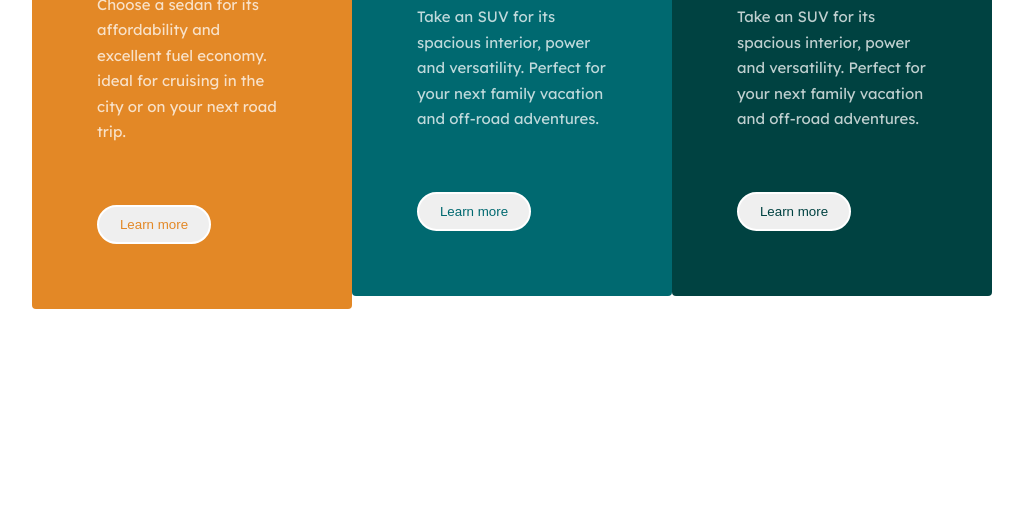
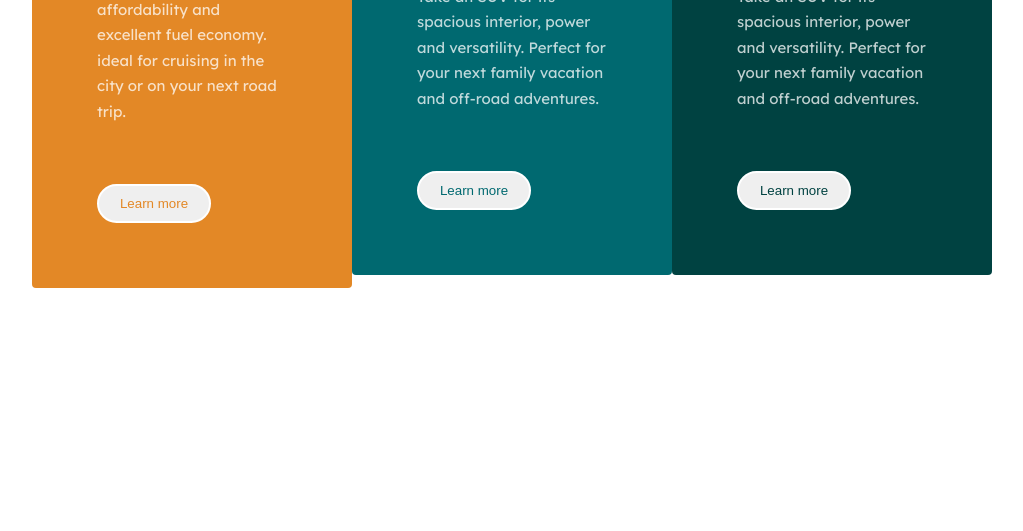
Before and after one commit to Omonayeg/Zuri-flexbox-task, a plain HTML site: page index.html in a window 1280 px wide. Shown: the part 269-800 px from the top of the page, without its empty margins (128-1151 px from the left). Drawn offline with Linux system fonts and the light colour scheme.

Commit message:
Update style.css

```diff
--- a/style.css
+++ b/style.css
@@ -55,7 +55,7 @@ button:hover {
     align-items: center;
     justify-content: center;
     color: hsla(0, 0%, 100%, 0.75);
-    margin-top: 2%;
+    margin-top: 5px;
 }
 
 .card {
```
